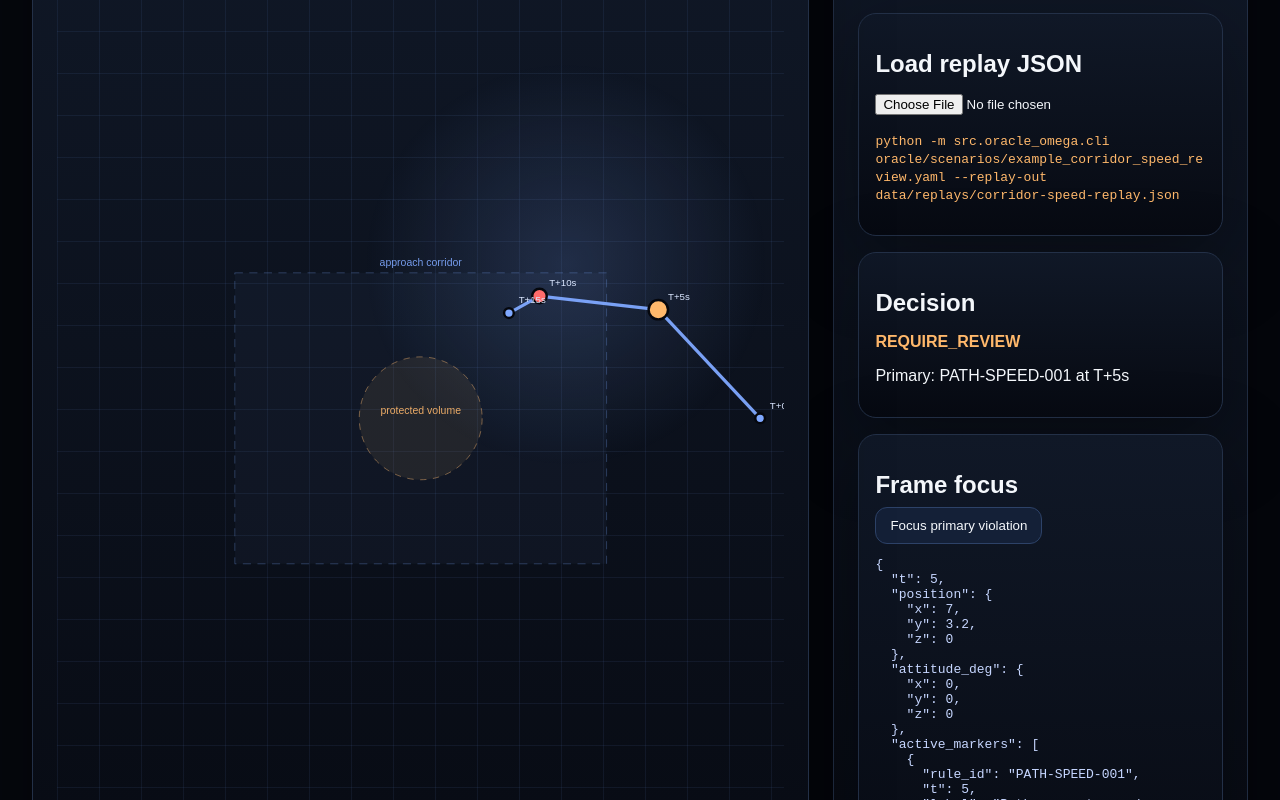
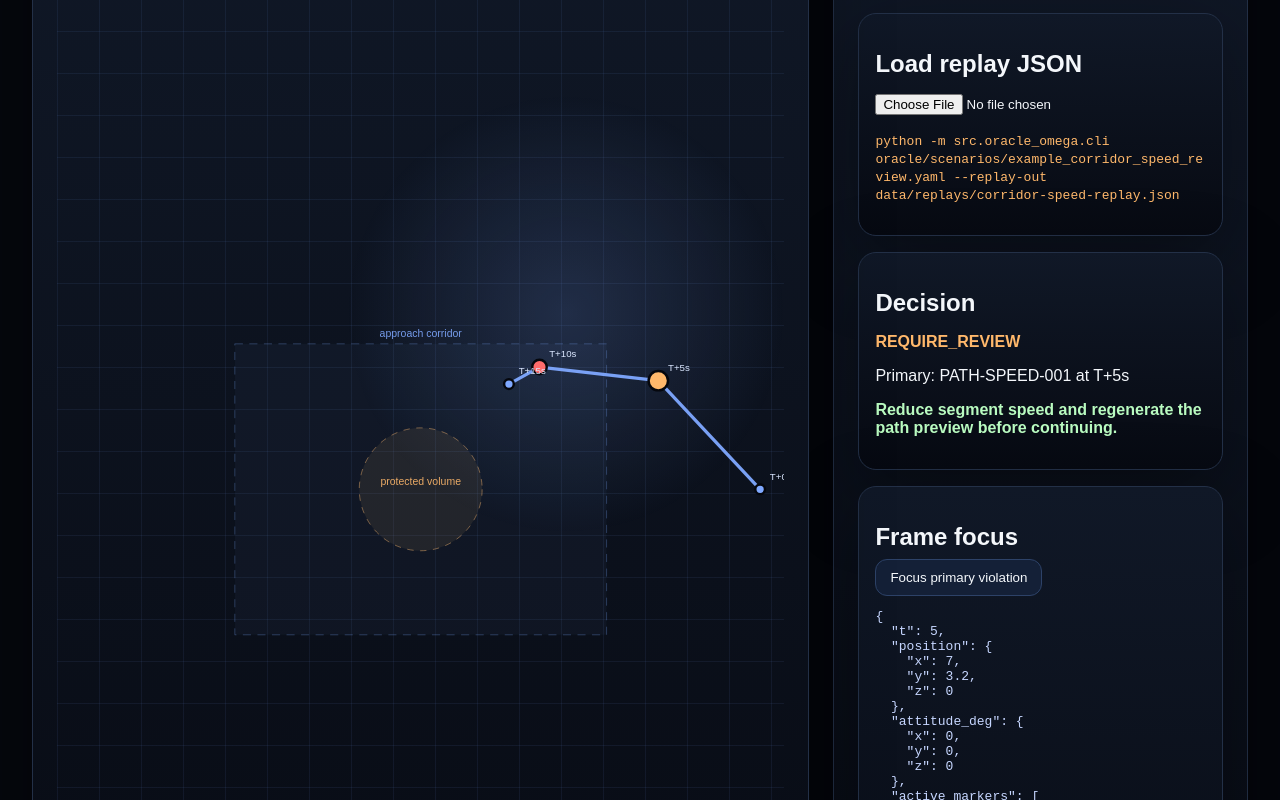
Before and after one commit to Xitral/oracle-omega, a website: page web/index.html in a window 1280 px wide. Shown: the part 152-952 px from the top of the page. Drawn offline with Linux system fonts and the light colour scheme.

Commit message:
feat: show corrective guidance in theater

```diff
--- a/web/index.html
+++ b/web/index.html
@@ -77,6 +77,10 @@
         color: #ffb86b;
         font-weight: 700;
       }
+      .recommendation {
+        color: #b9fbc0;
+        font-weight: 700;
+      }
       code {
         color: #ffb86b;
         word-break: break-word;
@@ -135,6 +139,7 @@
           <h2>Decision</h2>
           <p id="decision" class="decision">No replay loaded</p>
           <p id="primary"></p>
+          <p id="primary-recommendation" class="recommendation"></p>
         </section>
 
         <section class="card">
@@ -152,16 +157,15 @@
         decision: "REQUIRE_REVIEW",
         primary_rule_id: "PATH-SPEED-001",
         primary_violation_time: 5,
+        primary_recommendation: "Reduce segment speed and regenerate the path preview before continuing.",
         frames: [
           { t: 0, position: { x: 10, y: 0, z: 0 }, attitude_deg: { x: 0, y: 0, z: 0 }, active_markers: [], is_primary_violation_frame: false },
-          { t: 5, position: { x: 7, y: 3.2, z: 0 }, attitude_deg: { x: 0, y: 0, z: 0 }, active_markers: [{ rule_id: "PATH-SPEED-001", t: 5, label: "Path segment speed check.", severity: "review" }], is_primary_violation_frame: true },
-          { t: 10, position: { x: 3.5, y: 3.6, z: 0 }, attitude_deg: { x: 0, y: 0, z: 0 }, active_markers: [{ rule_id: "PATH-CORRIDOR-001", t: 10, label: "Path corridor offset check.", severity: "review" }], is_primary_violation_frame: false },
+          { t: 5, position: { x: 7, y: 3.2, z: 0 }, attitude_deg: { x: 0, y: 0, z: 0 }, active_markers: [{ rule_id: "PATH-SPEED-001", t: 5, label: "Path segment speed check.", severity: "review", recommendation: "Reduce segment speed and regenerate the path preview before continuing." }], is_primary_violation_frame: true },
+          { t: 10, position: { x: 3.5, y: 3.6, z: 0 }, attitude_deg: { x: 0, y: 0, z: 0 }, active_markers: [{ rule_id: "PATH-CORRIDOR-001", t: 10, label: "Path corridor offset check.", severity: "review", recommendation: "Re-center the path inside the approach corridor before continuing." }], is_primary_violation_frame: false },
           { t: 15, position: { x: 2.6, y: 3.1, z: 0 }, attitude_deg: { x: 0, y: 0, z: 0 }, active_markers: [], is_primary_violation_frame: false }
         ]
       };
 
-      const sceneWidth = 900;
-      const sceneHeight = 560;
       const scale = 42;
       const origin = { x: 450, y: 280 };
       let currentReplay = defaultReplay;
@@ -222,12 +226,19 @@
         document.getElementById("primary").textContent = replay.primary_rule_id
           ? `Primary: ${replay.primary_rule_id} at T+${replay.primary_violation_time}s`
           : "No primary violation.";
+        document.getElementById("primary-recommendation").textContent = replay.primary_recommendation || "";
         const primaryFrame = replay.frames.find((frame) => frame.is_primary_violation_frame) || replay.frames[0];
         showFrameDetails(primaryFrame);
       }
 
       function showFrameDetails(frame) {
-        document.getElementById("frame-details").textContent = JSON.stringify(frame, null, 2);
+        const markers = frame.active_markers || [];
+        const recommendation = markers.map((marker) => marker.recommendation).filter(Boolean).join("\n");
+        const detail = {
+          ...frame,
+          recommendation: recommendation || null
+        };
+        document.getElementById("frame-details").textContent = JSON.stringify(detail, null, 2);
       }
 
       document.getElementById("file-input").addEventListener("change", async (event) => {
```
